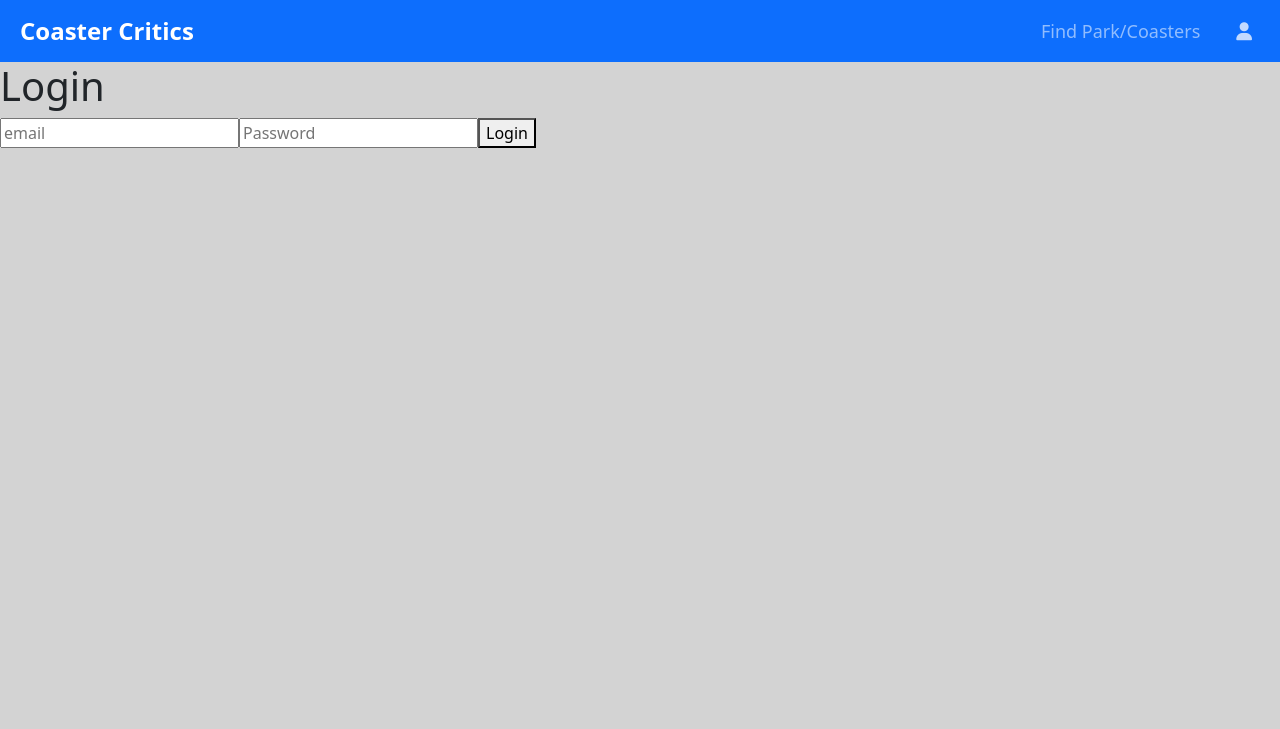
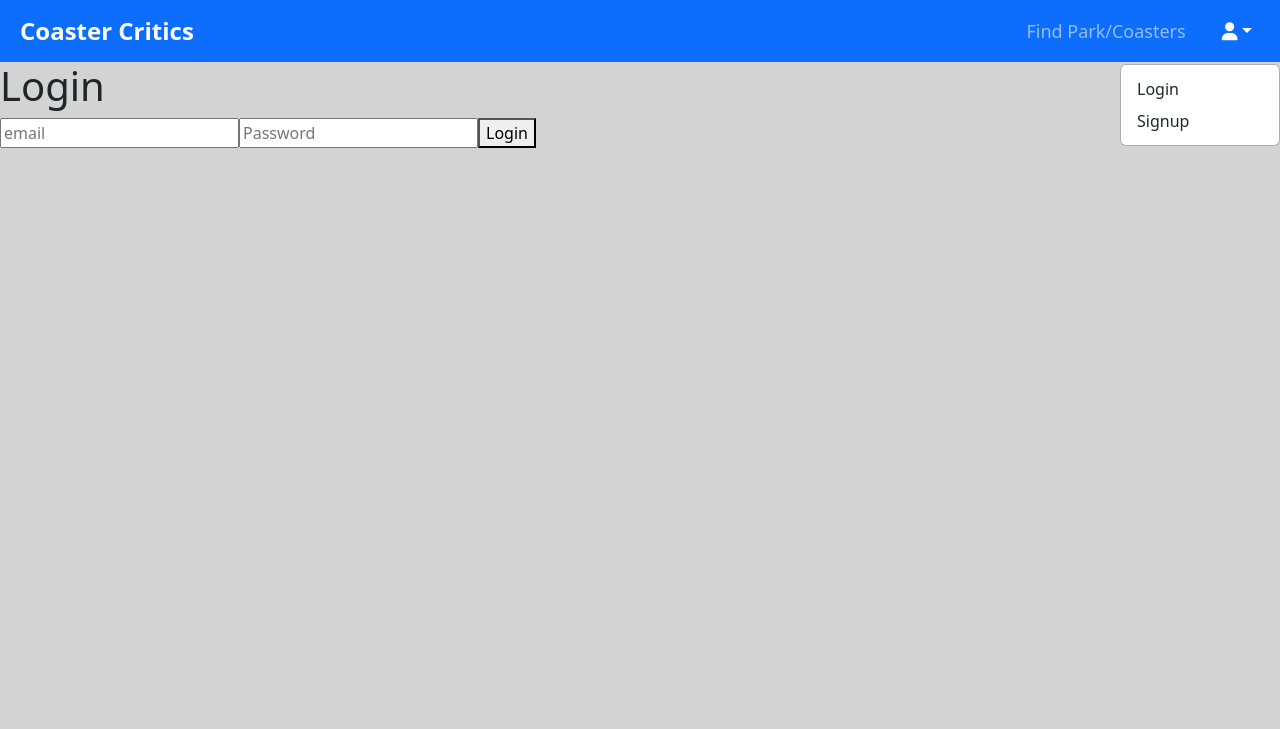
Before and after one commit to 4GeeksAcademy/Roller-Coaster-Review-Site-final-project, a React app: page /login in a window 1280 px wide. Both pictures are taken after a click on the link 1244 px from the left and 31 px from the top of the page. Shown: the top 729 px of the page. Built offline with nearby package versions, Linux system fonts and the light colour scheme; no server answers.

Commit message:
finished login/logout page

```diff
--- a/src/front/js/component/navbar.js
+++ b/src/front/js/component/navbar.js
@@ -1,6 +1,11 @@
-import React from "react";
+import React, { useState, useEffect, useContext } from "react";
+import { Link } from "react-router-dom";
+
+import { Context } from "../store/appContext";
 
 export const Navbar = () => {
+    const { store, actions } = useContext(Context);
+
     return (
         <nav className="navbar navbar-expand-sm navbar-dark bg-primary">
             <a className="navbar-brand" href="#">Coaster Critics</a>
@@ -14,7 +19,19 @@ export const Navbar = () => {
                         <a className="nav-link" href="#">Find Park/Coasters</a>
                     </li>
                     <li className="nav-item">
-                    <a className="nav-link" href="#"><i className="fas fa-user"></i></a>
+                        <a className="nav-link dropdown-toggle" href="#" data-bs-toggle="dropdown" aria-expanded="false"><i className="fas fa-user"></i></a>
+                        <ul className="dropdown-menu dropdown-menu-end">
+                            {
+                                store.token && store.token.length > 0 ?
+                                    (<li><span className="dropdown-item" onClick={()=> actions.logout()}>Logout</span></li>)
+                                    : (
+                                        <>
+                                            <li><Link className="dropdown-item" to="/login">Login</Link></li>
+                                            <li><Link className="dropdown-item" to="/signup">Signup</Link></li>
+                                        </>
+                                    )
+                            }
+                        </ul>
                     </li>
                 </ul>
             </div>
--- a/src/front/js/component/signup.js
+++ b/src/front/js/component/signup.js
@@ -15,6 +15,7 @@ export const Signup = ({adjustFooterHeight}) => {
   const [password, setPassword] = useState("")
   const navigate = useNavigate()
   const token = sessionStorage.getItem("token")
+
   //e is for event
   useEffect(() => {
     if (store.user != null) {
--- a/src/front/js/layout.js
+++ b/src/front/js/layout.js
@@ -22,7 +22,6 @@ const Layout = () => {
     // you can set the basename on the .env file located at the root of this project, E.g: BASENAME=/react-hello-webapp/
     const basename = process.env.BASENAME || "";
     const [fixFooter, setFixFooter] = useState(false)
-
 
     if(!process.env.BACKEND_URL || process.env.BACKEND_URL == "") return <BackendURL/ >;
 
--- a/src/front/js/store/flux.js
+++ b/src/front/js/store/flux.js
@@ -16,6 +16,7 @@ const getState = ({ getStore, getActions, setStore }) => {
 			],
 			user: null,
 			user_name: null,
+			cf_url: "https://miniature-space-funicular-jv6qpwrx47jf56jw-3000.app.github.dev",
 			token: sessionStorage.getItem("token")
 		},
 		actions: {
@@ -86,6 +87,8 @@ const getState = ({ getStore, getActions, setStore }) => {
 				const data = await res.json();
 
 				sessionStorage.setItem("token", data.token);
+				console.log(data.token)
+
 				// data.favorites.forEach(f => {
 				//   //was returning an error bc it didnt like the single quotes so the line below turns the single into double quotes
 				//   f.item = f.item.replace(/'/g, '"')
@@ -93,7 +96,7 @@ const getState = ({ getStore, getActions, setStore }) => {
 				// })
 				console.log("USER INFO HERE", data)
 				setStore({
-					token: data.access_token,
+					token: data.token,
 					// These aren't on the response from the login
 					// So you can either change the backend to send the user data
 					// along with the token, or change this to make a second request for this data.
--- a/src/front/styles/homepage.css
+++ b/src/front/styles/homepage.css
@@ -25,8 +25,6 @@
 
 
 .footer {
-    /* position: fixed; */
-    bottom: 0;
     width: 100%;
 }
 
```
Lines whose indentation alone changed are shown as unchanged.
